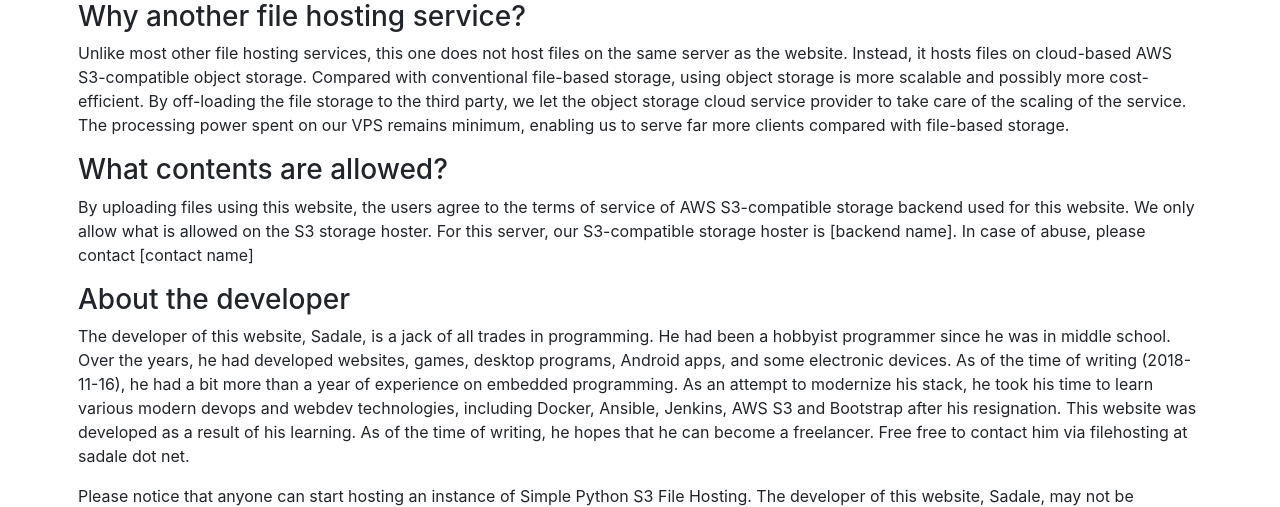
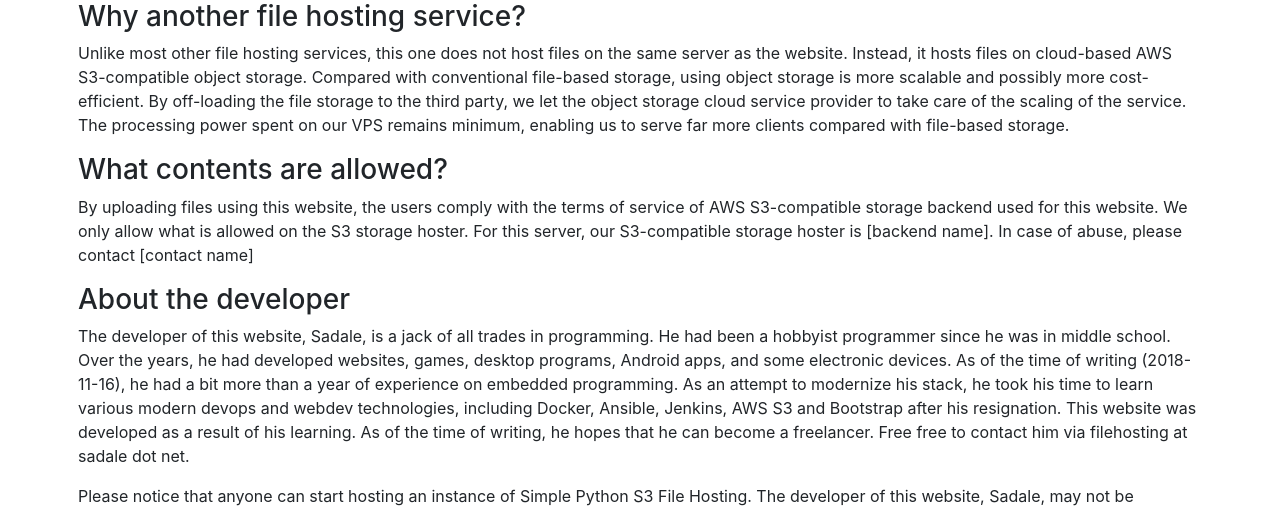
Before and after one commit to SadaleNet/simple-python-s3-file-hosting, a Flask app: page /info in a window 1280 px wide. Shown: the part 234-741 px from the top of the page. Run offline with Flask 2, Linux system fonts and the light colour scheme; some libraries are stand-ins or nearby versions.

Commit message:
s/agree to/comply with/

```diff
--- a/app/templates/info.html
+++ b/app/templates/info.html
@@ -26,7 +26,7 @@
 				</section>
 				<section>
 					<h3>What contents are allowed?</h3>
-					<p>By uploading files using this website, the users agree to the terms of service of AWS S3-compatible storage backend used for this website. We only allow what is allowed on the S3 storage hoster. For this server, our S3-compatible storage hoster is {{ backend_name }}. In case of abuse, please contact {{ contact_email }}</p>
+					<p>By uploading files using this website, the users comply with the terms of service of AWS S3-compatible storage backend used for this website. We only allow what is allowed on the S3 storage hoster. For this server, our S3-compatible storage hoster is {{ backend_name }}. In case of abuse, please contact {{ contact_email }}</p>
 				</section>
 				<section>
 					<h3>About the developer</h3>
--- a/app/templates/upload.html
+++ b/app/templates/upload.html
@@ -57,7 +57,7 @@
 						{% if upload_rate_limit != "" %}
 						<small class="form-text text-muted">Maximum uploads per IP address: {{ upload_rate_limit }}</small>
 						{% endif %}
-						<small class="form-text text-muted">This service will upload your files to {{ backend_name }}. By uploading files using this site, you agree to the terms of service of {{ backend_name }}. </small>
+						<small class="form-text text-muted">This service will upload your files to {{ backend_name }}. By uploading files using this site, you comply with the terms of service of {{ backend_name }}. </small>
 					</div>
 				</form>
 			</main>
```
